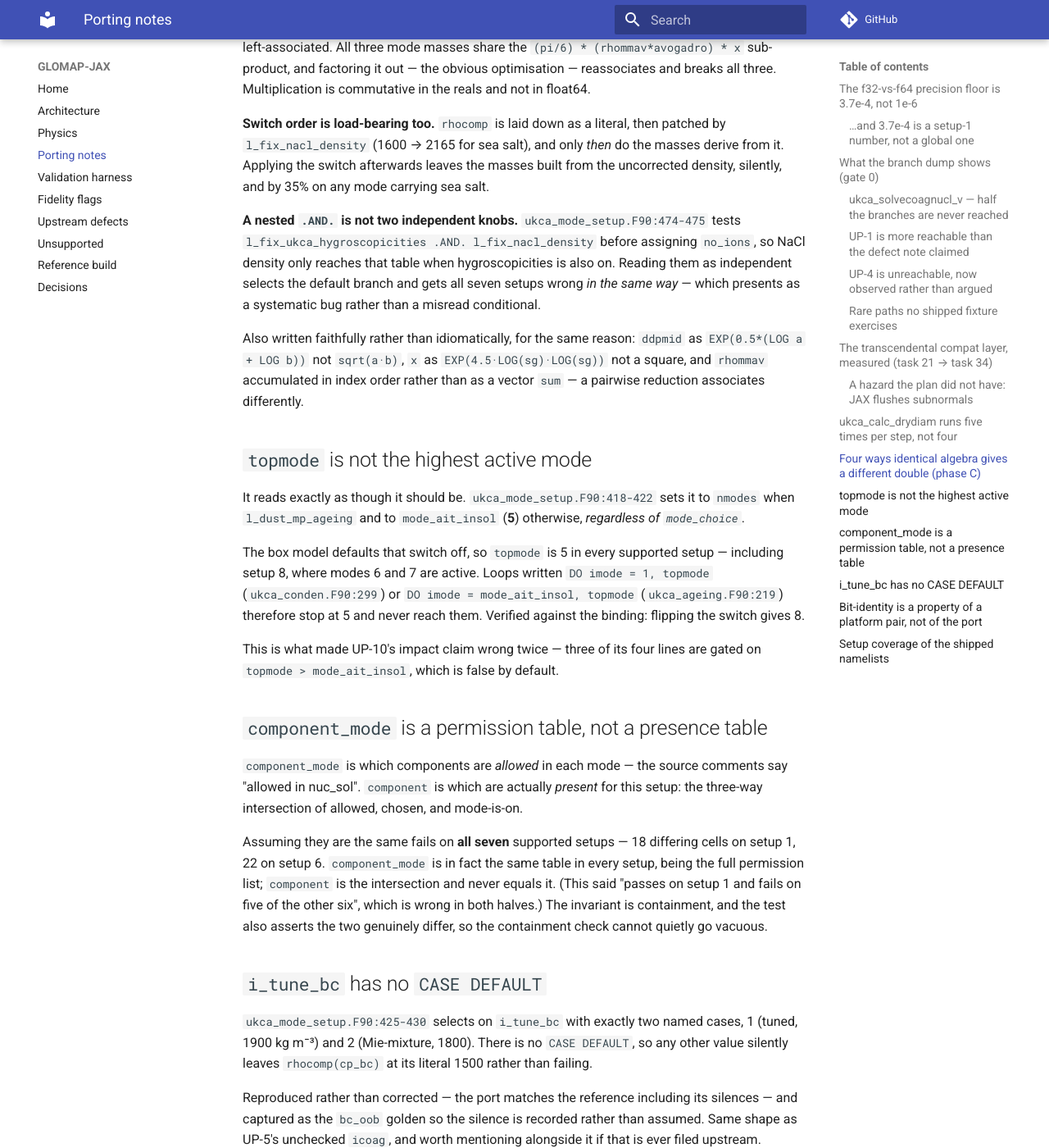
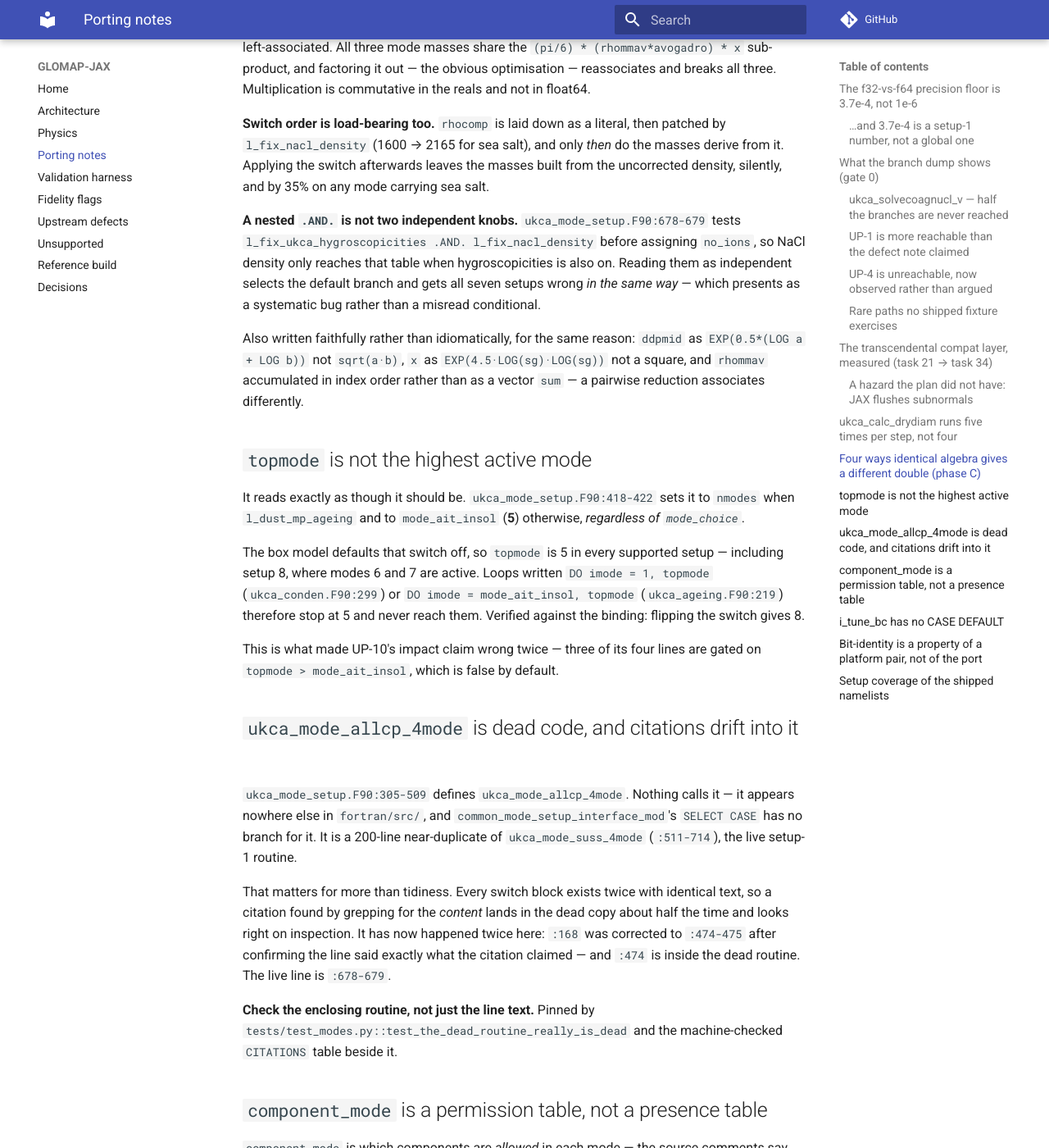
Before and after one commit to reflective-org/GLOMAP-JAX, an MkDocs documentation site: the page built from docs/porting-notes.md, in a window 1280 px wide and 1400 px high, scrolled down 5327 px. Shown: the whole window at 82% size. Built offline with MkDocs 1.6.1 and Material for MkDocs 9.7.7, drawn with Linux system fonts in a browser that asks for light colours; comment, search, counter and statistics services are not loaded.

Commit message:
Point the no_ions citation at the live routine, not the dead one
Correcting :168 to :474-475 last commit replaced a wrong citation with one
inside ukca_mode_allcp_4mode -- 200 lines that nothing calls and that
common_mode_setup_interface has no SELECT CASE branch for. It is a
near-duplicate of the live ukca_mode_suss_4mode, so every switch block exists
twice with identical text and a citation found by grepping content lands in
the dead copy about half the time. The live line is :678-679.

Check the enclosing routine, not just the line text.

Co-Authored-By: Claude Opus 5 (1M context) <noreply@anthropic.com>
Claude-Session: https://claude.ai/code/session_01FG1oy8ih5kfCyXGdXL2epj

```diff
--- a/docs/porting-notes.md
+++ b/docs/porting-notes.md
@@ -229,7 +229,7 @@ built from the uncorrected density, silently, and by 35% on any mode carrying
 sea salt.
 
 **A nested `.AND.` is not two independent knobs.**
-`ukca_mode_setup.F90:474-475` tests
+`ukca_mode_setup.F90:678-679` tests
 `l_fix_ukca_hygroscopicities .AND. l_fix_nacl_density` before assigning
 `no_ions`, so NaCl density only reaches that table when hygroscopicities is
 also on. Reading them as independent selects the default branch and gets all
@@ -257,6 +257,25 @@ setup — including setup 8, where modes 6 and 7 are active. Loops written
 
 This is what made UP-10's impact claim wrong twice — three of its four lines
 are gated on `topmode > mode_ait_insol`, which is false by default.
+
+## `ukca_mode_allcp_4mode` is dead code, and citations drift into it
+
+`ukca_mode_setup.F90:305-509` defines `ukca_mode_allcp_4mode`. Nothing calls
+it — it appears nowhere else in `fortran/src/`, and
+`common_mode_setup_interface_mod`'s `SELECT CASE` has no branch for it. It is a
+200-line near-duplicate of `ukca_mode_suss_4mode` (`:511-714`), the live
+setup-1 routine.
+
+That matters for more than tidiness. Every switch block exists twice with
+identical text, so a citation found by grepping for the *content* lands in the
+dead copy about half the time and looks right on inspection. It has now
+happened twice here: `:168` was corrected to `:474-475` after confirming the
+line said exactly what the citation claimed — and `:474` is inside the dead
+routine. The live line is `:678-679`.
+
+**Check the enclosing routine, not just the line text.** Pinned by
+`tests/test_modes.py::test_the_dead_routine_really_is_dead` and the
+machine-checked `CITATIONS` table beside it.
 
 ## `component_mode` is a permission table, not a presence table
 
```
Also changed, not shown: docs/fidelity.md (+1 -1 lines), 2 other files.
